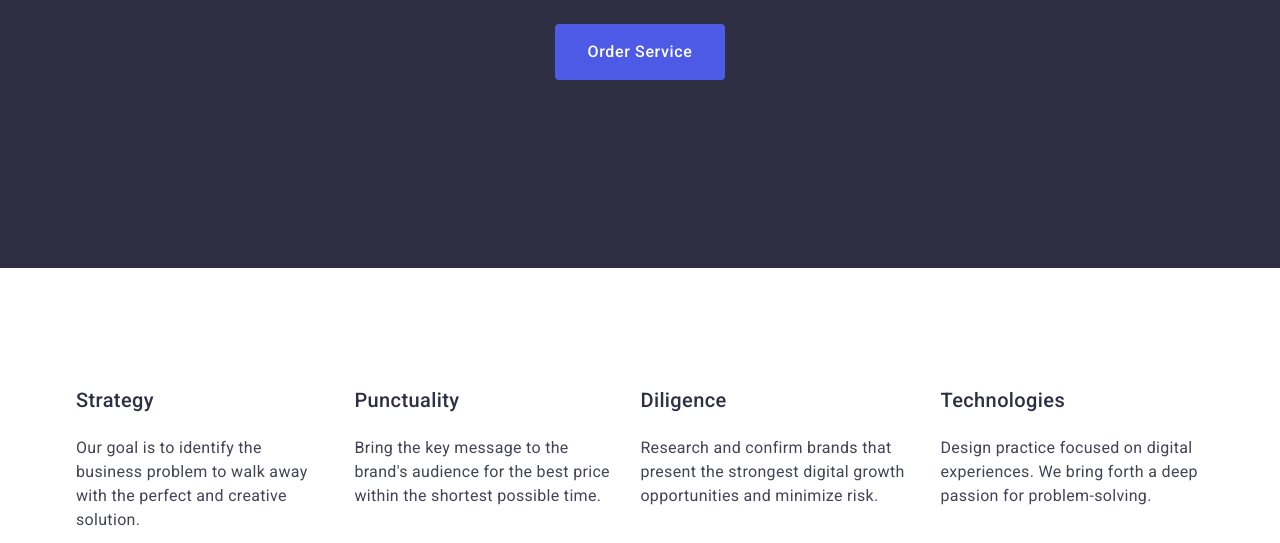
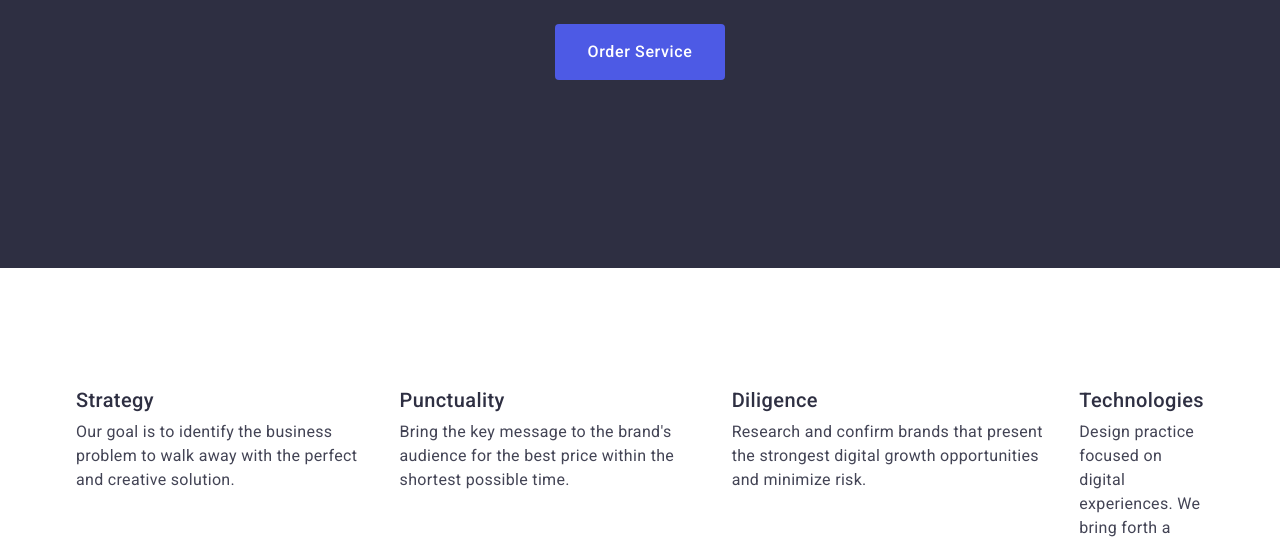
Before and after one commit to Nanovik/goit-markup-hw-04, a plain HTML site: page index.html in a window 1280 px wide. Shown: the part 405-948 px from the top of the page. Drawn offline with nearby package versions, Linux system fonts and the light colour scheme.

Commit message:
HW-3 V-3

```diff
--- a/css/styles.css
+++ b/css/styles.css
@@ -75,7 +75,7 @@ img {
 
 .header {
     background-color: var(--bg-color);
-    padding: 24px 0px;
+    /* padding: 24px 0px; */
     border-bottom: 1px solid #e7e9fc;
 }
 
@@ -114,6 +114,7 @@ img {
     color: var(--normal-title-color);
     display: flex;
     align-items: center;
+    padding: 24px 0;
     gap: 40px;
 }
 
@@ -204,14 +205,20 @@ img {
 }
 
 .feature-container {
-    gap: 24px;
+    /* gap: 24px; */
 }
 
 .feature-list {
     color: #2E2F42;
     display: flex;
-    margin-left: calc(-1 * var(--card-set-gap));
-    margin-top: calc(-1 * var(--card-set-gap));
+    gap: 24px;
+    /* margin-left: calc(-1 * var(--card-set-gap));
+    margin-top: calc(-1 * var(--card-set-gap)); */
+}
+
+.feature-list>.item {
+    /* width: calc((100% - 72px) / 4); */
+    flex-basis: calc((100% - 72px) / 4);
 }
 
 .feature-list-head {
@@ -221,9 +228,9 @@ img {
     letter-spacing: 0.02em;
     color: var(--normal-title-color);
     margin-bottom: 8px;
-    flex-basis: calc(100% / 3 - var(--card-set-gap));
+    /* flex-basis: calc(100% / 3 - var(--card-set-gap));
     margin-left: var(--card-set-gap);
-    margin-top: var(--card-set-gap);
+    margin-top: var(--card-set-gap); */
 }
 
 .feature-item {
@@ -231,9 +238,9 @@ img {
     line-height: 1.5;
     letter-spacing: 0.02em;
     color: var(--basic-color);
-    flex-basis: calc(100% / 3 - var(--card-set-gap));
+    /* flex-basis: calc(100% / 3 - var(--card-set-gap));
     margin-left: var(--card-set-gap);
-    margin-top: var(--card-set-gap);
+    margin-top: var(--card-set-gap); */
     /* gap: 24px; */
 }
 
--- a/index.html
+++ b/index.html
@@ -46,7 +46,7 @@
         </section>
         <section class="feature">
             <div class="container feature-container">
-                <h2 class="feature-list-head visually-hidden">Solutions</h2>
+                <h2 class="visually-hidden">Solutions</h2>
                 <ul class="list feature-list">
                     <li>
                         <h3 class="feature-list-head">Strategy</h3>
@@ -66,7 +66,7 @@
                             Research and confirm brands that present the strongest digital growth opportunities and minimize risk.
                         </p>
                     </li>
-                    <li>
+                    <li class="item">
                         <h3 class="feature-list-head">Technologies</h3>
                         <p class="feature-item">
                             Design practice focused on digital experiences. We bring forth a deep passion for problem-solving.
```
Also changed, not shown: portfolio.html (+12 -10 lines).
